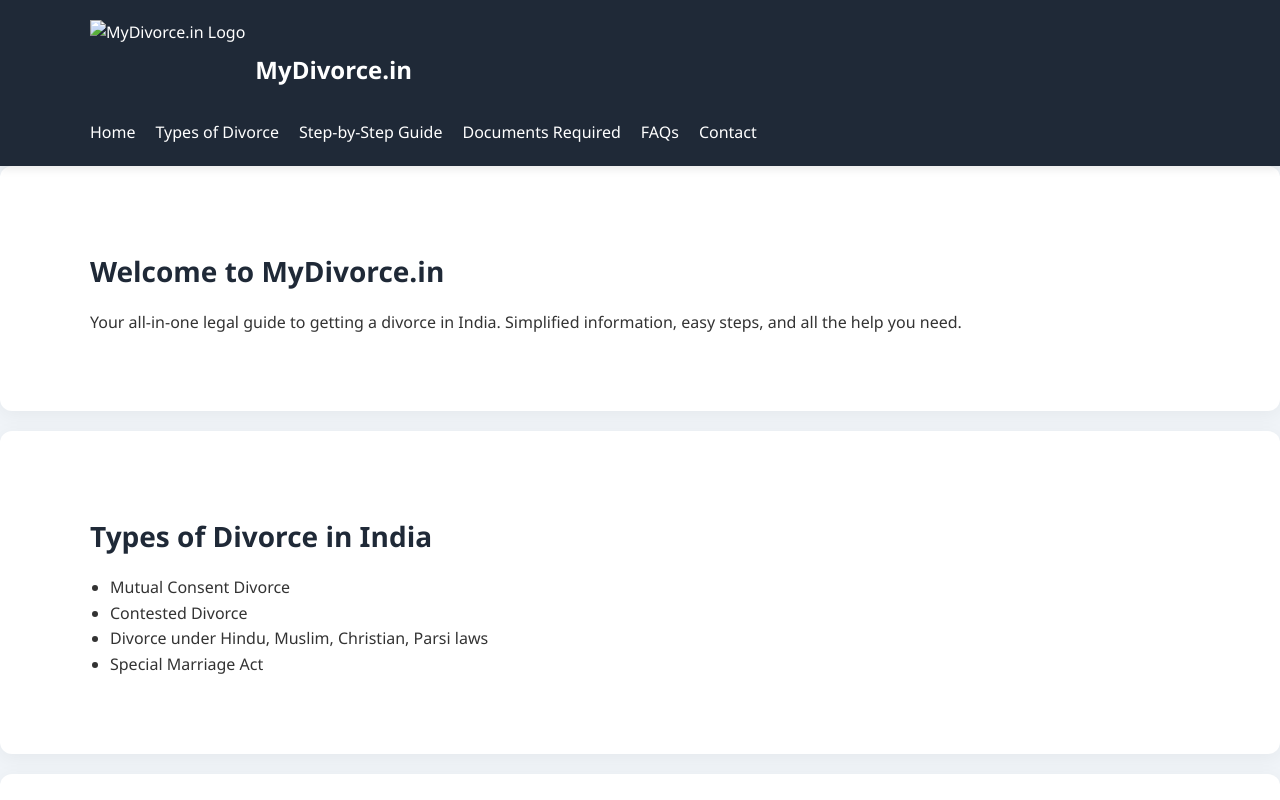
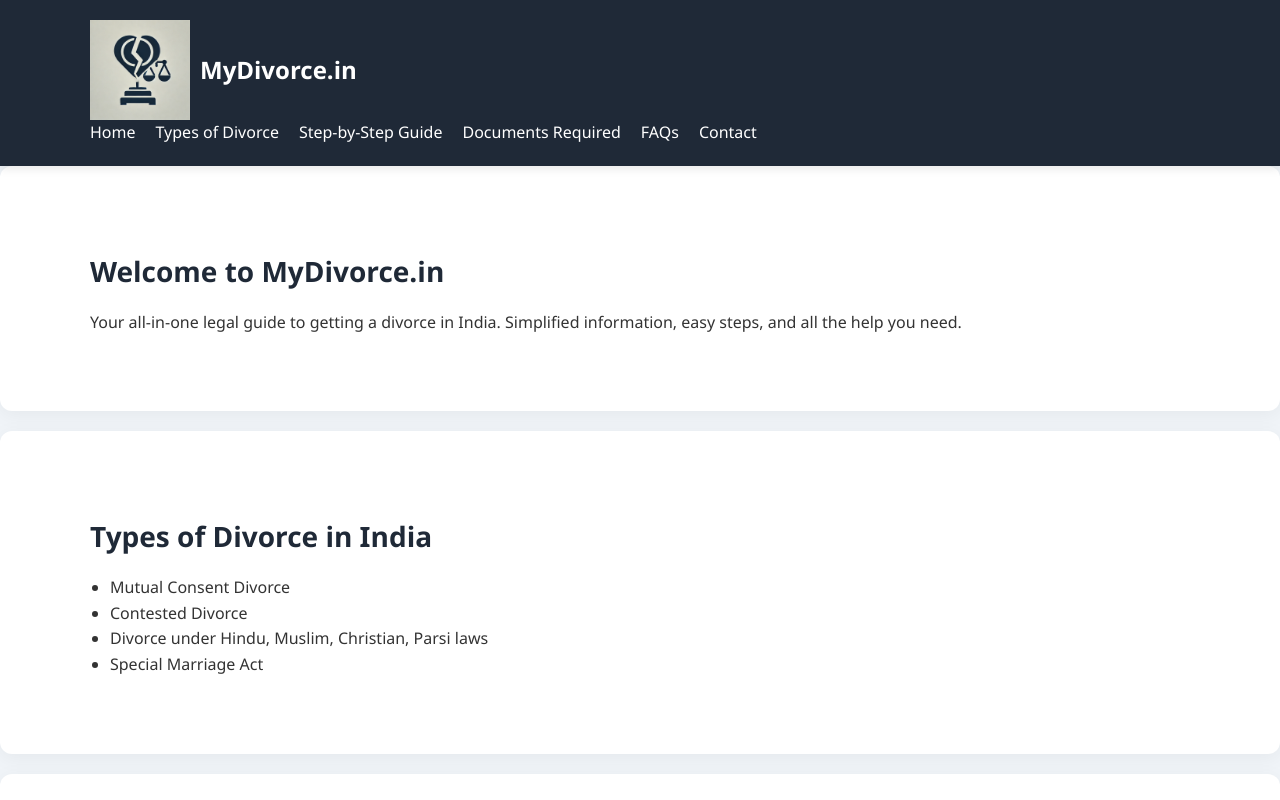
Before and after one commit to korosu-project/mydivorce-website, a plain HTML site: page index.html in a window 1280 px wide. Shown: the top 800 px of the page. Drawn offline with Linux system fonts and the light colour scheme.

Commit message:
Update index.html

```diff
--- a/index.html
+++ b/index.html
@@ -10,7 +10,7 @@
     <header>
         <div class="container">
           <div class="logo">
-            <img src="image/logo2.webp" alt="MyDivorce.in Logo" />
+            <img src="logo2.webp" alt="MyDivorce.in Logo" />
             <span class="site-title">MyDivorce.in</span>
           </div>
           <nav>
```
